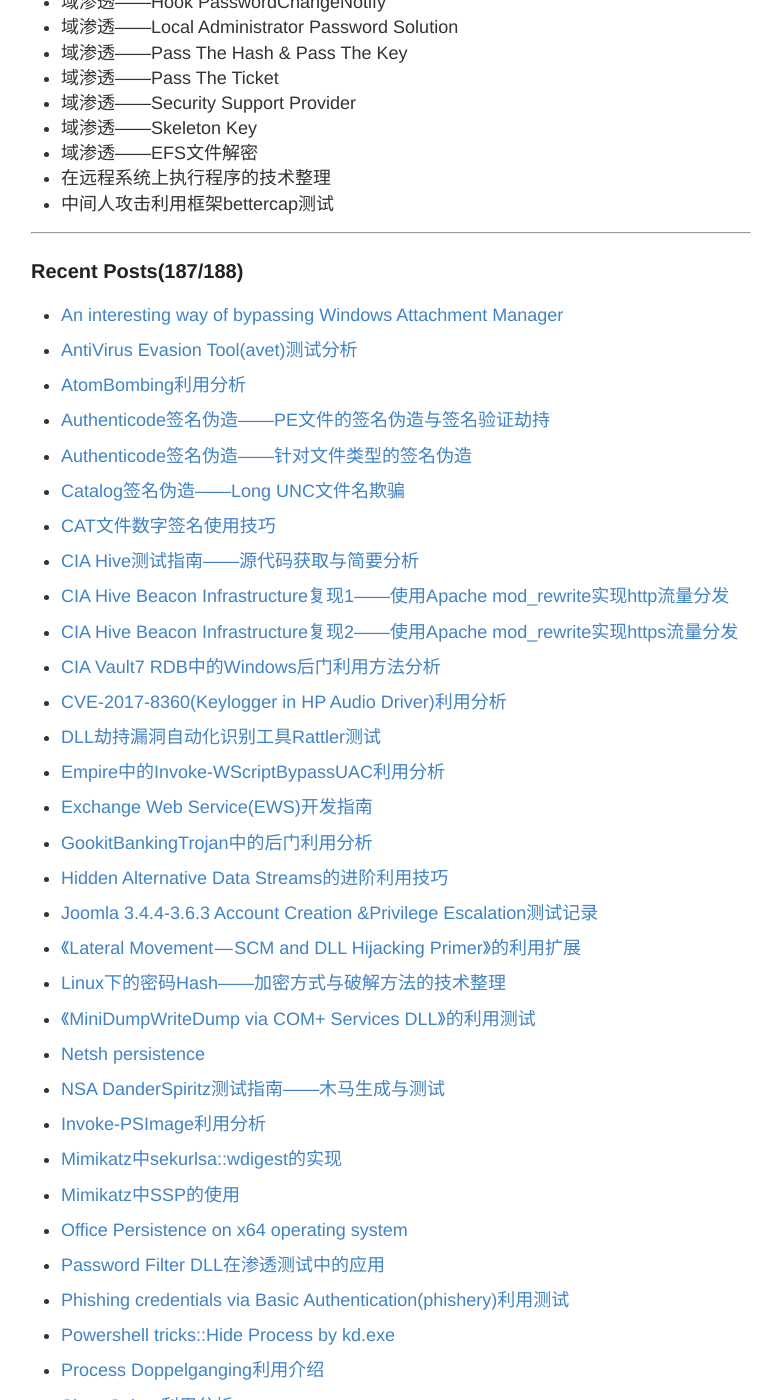
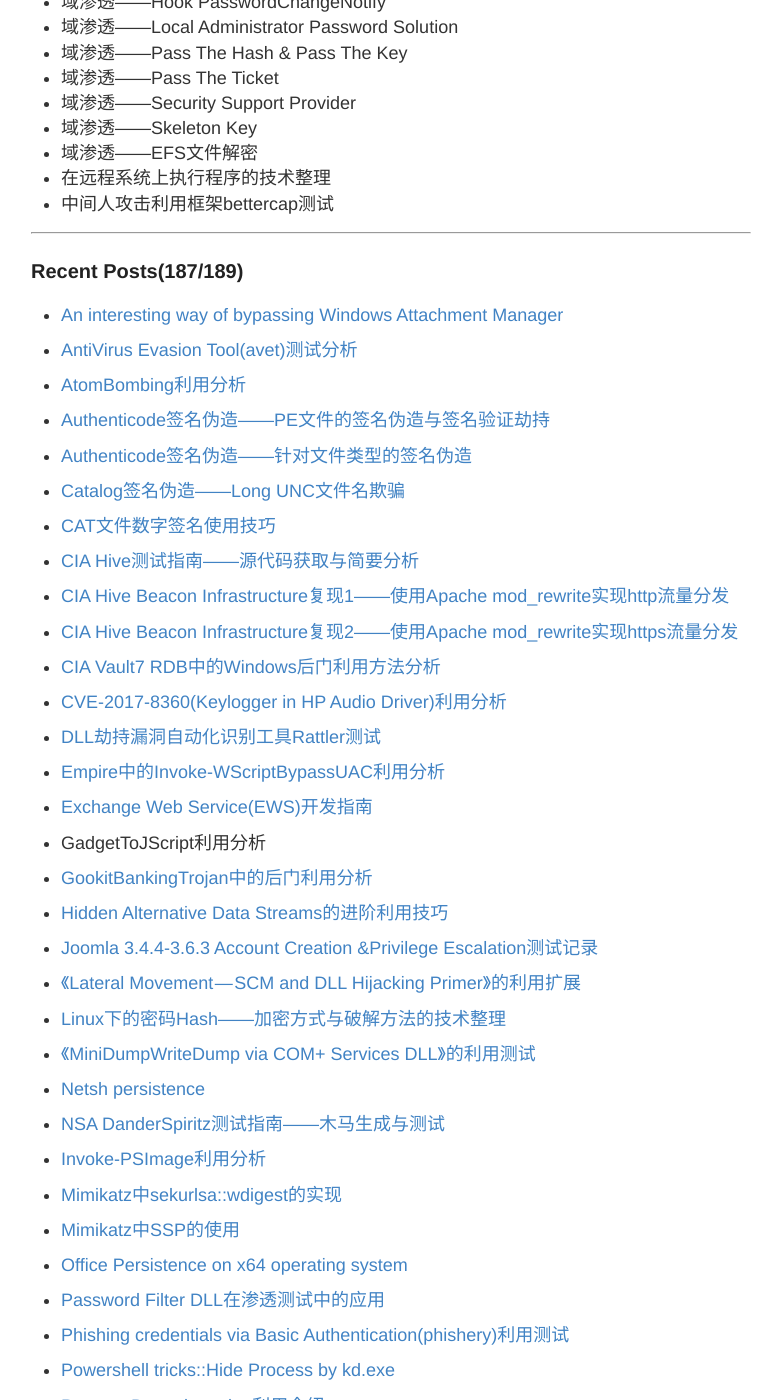
Before and after one commit to 3gstudent/backup-3gstudent.github.io, a Jekyll site: the page built from about.md, in a window 1280 px wide and 1400 px high, scrolled down 1374 px. Shown: the whole window, without its empty margins (249-1017 px from the left). Built offline with Jekyll 4.4.1, drawn with Linux system fonts in a browser that asks for light colours.

Commit message:
Update about.md

```diff
--- a/about.md
+++ b/about.md
@@ -65,7 +65,7 @@ Github:   [3gstudent](https://github.com/3gstudent)
 
 ---
 
-### Recent Posts(187/188)
+### Recent Posts(187/189)
 
 -
  [An interesting way of bypassing Windows Attachment Manager](https://3gstudent.github.io/3gstudent.github.io/An-interesting-way-of-bypassing-Windows-Attachment-Manager/)
@@ -111,6 +111,9 @@ Github:   [3gstudent](https://github.com/3gstudent)
 
 -
  [Exchange Web Service(EWS)开发指南](https://3gstudent.github.io/3gstudent.github.io/Exchange-Web-Service(EWS)%E5%BC%80%E5%8F%91%E6%8C%87%E5%8D%97/)
+
+-
+ GadgetToJScript利用分析
 
 -
  [GookitBankingTrojan中的后门利用分析](https://3gstudent.github.io/3gstudent.github.io/GookitBankingTrojan%E4%B8%AD%E7%9A%84%E5%90%8E%E9%97%A8%E5%88%A9%E7%94%A8%E5%88%86%E6%9E%90/)
```
